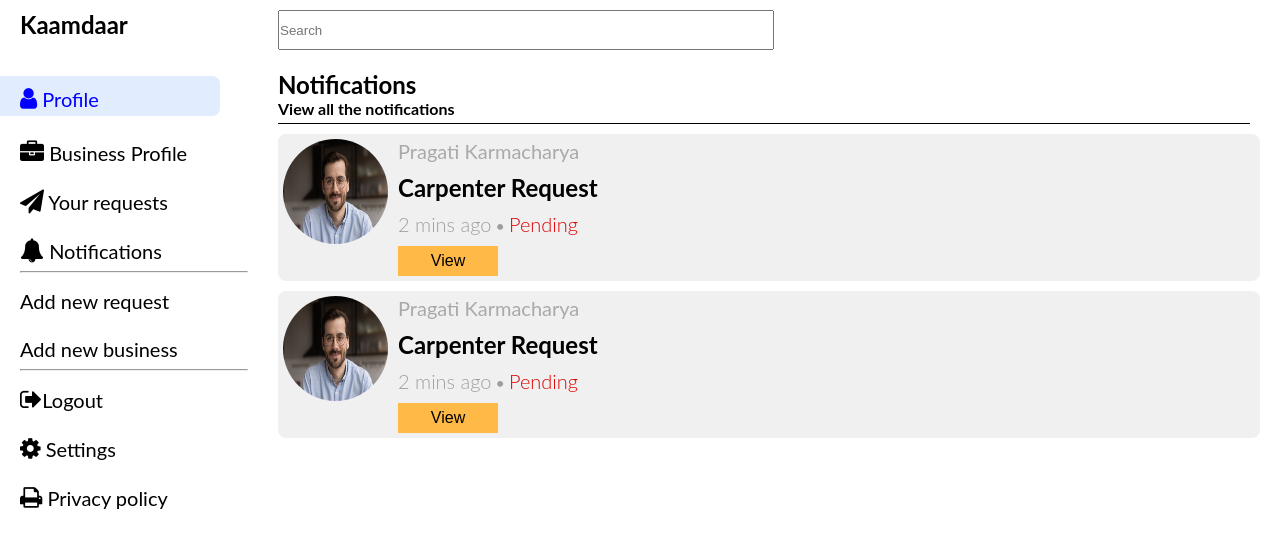
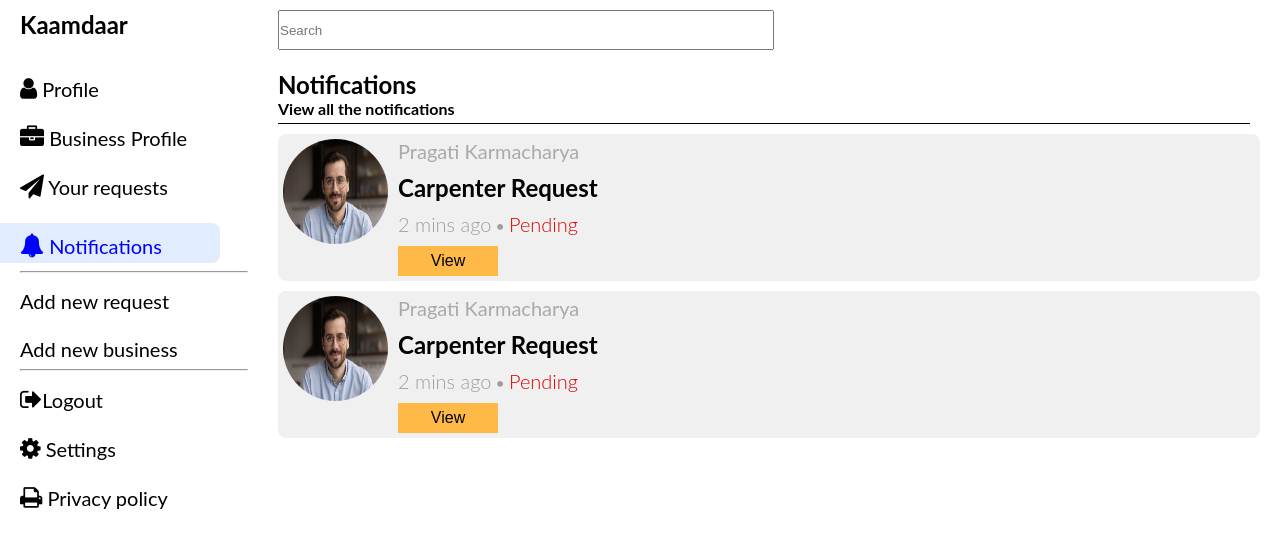
Before and after one commit to rigel-star/kaamdaar-php, a PHP site: page /views/notifications.php in a window 1280 px wide. Shown: the top 548 px of the page. Run offline with PHP 8.4, Linux system fonts and the light colour scheme; the visitor is signed in with stand-in values (Sample User, id 1).

Commit message:
active link class added in corresponding views

```diff
--- a/views/add-business.php
+++ b/views/add-business.php
@@ -48,7 +48,7 @@
                     <a href="notifications.php" class="nav-link"><i class="fa fa-bell" style="font-size:24px"></i> Notifications</a>
                     <hr>
                     <a href="add-request.php" class="nav-link">Add new request</a>
-                    <a href="#" class="nav-link">Add new business</a>
+                    <a href="#" class="nav-link"><span class="nav-link-active">Add new business</span></a>
                     <hr>
                     <a href="logout.php" class="nav-link"><i class="fa fa-sign-out" style="font-size:24px"></i>Logout</a>
                     <a href="settings.php" class="nav-link"><i class="fa fa-cog" style="font-size:24px"></i> Settings</a>
--- a/views/add-request.php
+++ b/views/add-request.php
@@ -36,7 +36,7 @@
 					<a href="requests.php" class="nav-link"><i class="fa fa-send" style="font-size:24px"></i> Your requests</a>
 					<a href="notifications.php" class="nav-link"><i class="fa fa-bell" style="font-size:24px"></i> Notifications</a>
 					<hr>
-					<a href="#" class="nav-link">Add new request</a>
+					<a href="#" class="nav-link"><span class="nav-link-active">Add new request</span></a>
 					<a href="add-business.php" class="nav-link">Add new business</a>
 					<hr>
 					<a href="logout.php" class="nav-link"><i class="fa fa-sign-out" style="font-size:24px"></i>Logout</a>
--- a/views/notifications.php
+++ b/views/notifications.php
@@ -33,10 +33,10 @@
             </div>
             <div class="page-body">
                 <div id="nav-bar" class="nav-bar">
-                    <a href="profile.php" class="nav-link"><span class="nav-link-active"><i class="fa fa-user" style="font-size:24px;"></i> Profile</span></a>
+                    <a href="profile.php" class="nav-link"><i class="fa fa-user" style="font-size:24px;"></i> Profile</a>
                     <a href="bprofile.php" class="nav-link"><i class="fa fa-briefcase" style="font-size:24px"></i> Business Profile</a>
                     <a href="requests.php" class="nav-link"><i class="fa fa-send" style="font-size:24px"></i> Your requests</a>
-                    <a href="#" class="nav-link"><i class="fa fa-bell" style="font-size:24px"></i> Notifications</a>
+                    <a href="#" class="nav-link"><span class="nav-link-active"><i class="fa fa-bell" style="font-size:24px;"></i> Notifications</span></a>
                     <hr>
                     <a href="add-request.php" class="nav-link">Add new request</a>
                     <a href="add-business.php" class="nav-link">Add new business</a>
--- a/views/requests.php
+++ b/views/requests.php
@@ -38,7 +38,7 @@
                 <div id="nav-bar" class="nav-bar">
                     <a href="profile.php" class="nav-link"><i class="fa fa-user" style="font-size:24px"></i> Profile</a>
                     <a href="bprofile.php" class="nav-link"><i class="fa fa-briefcase" style="font-size:24px"></i> Business Profile</a>
-                    <a href="#" class="nav-link"><i class="fa fa-send" style="font-size:24px"></i> Your requests</a>
+                    <a href="#" class="nav-link"><span class="nav-link-active"><i class="fa fa-send" style="font-size:24px;"></i> Your requests</span></a>
                     <a href="notifications.php" class="nav-link"><i class="fa fa-bell" style="font-size:24px"></i> Notifications</a>
                     <hr>
                     <a href="add-request.php" class="nav-link">Add new request</a>
```
